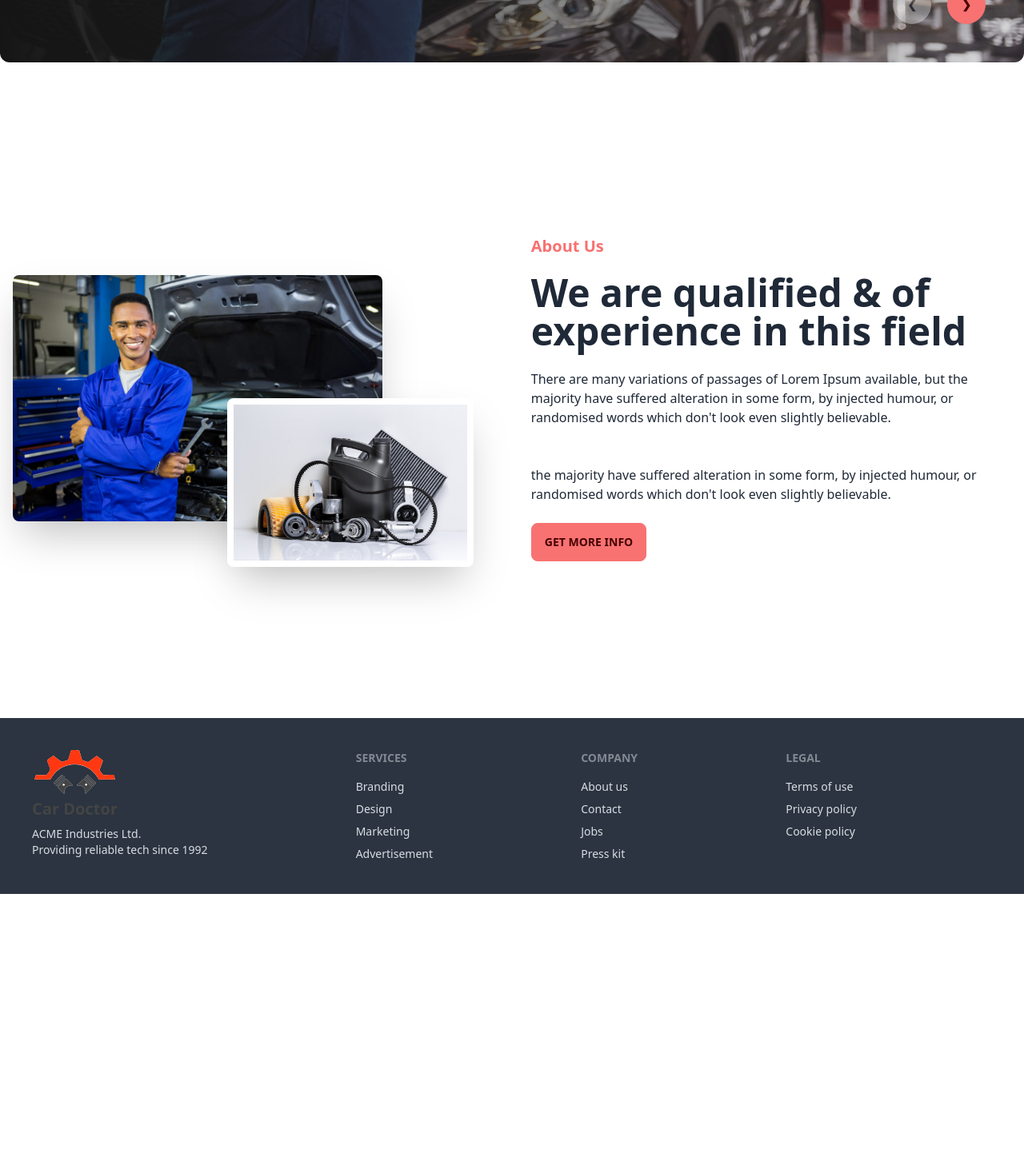
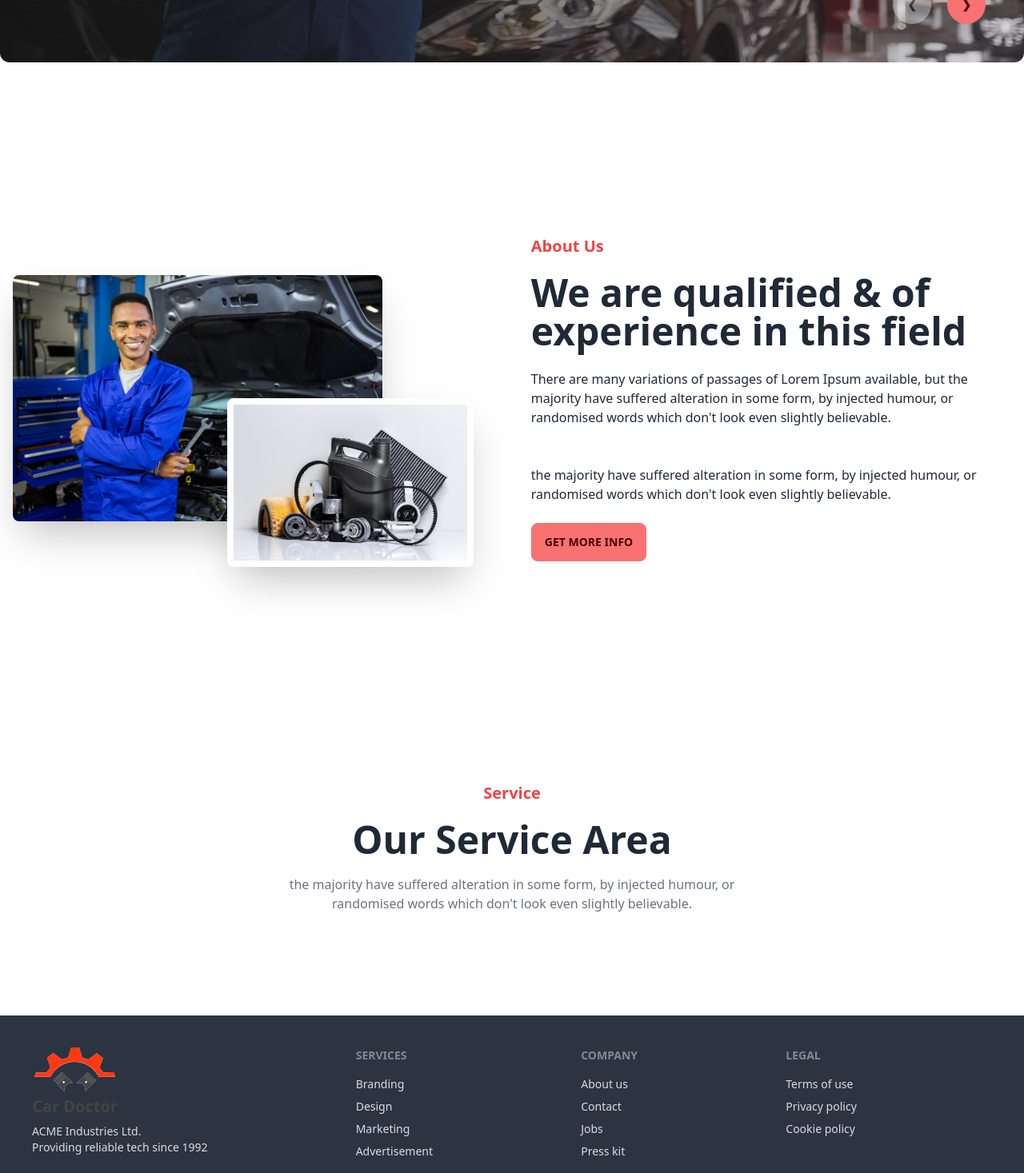
Before and after one commit to Nazmul1582/car-doctor-client, a React (Vite) app: page / in a window 1280 px wide. Shown: the part 606-2073 px from the top of the page at 80% size. Before the commit the page ends 1724 px from the top, so only its background shows below. Built offline with nearby package versions, Linux system fonts and the light colour scheme.

Commit message:
created a services page and added a heading to it

```diff
--- a/src/pages/Home/About/About.jsx
+++ b/src/pages/Home/About/About.jsx
@@ -10,7 +10,7 @@ const About = () => {
                     <img src={parts} className="w-1/2 rounded-lg shadow-2xl absolute top-1/2 right-10 border-8 border-white" />
                 </div>
                 <div className='lg:w-1/2 p-4'>
-                    <h3 className='font-bold text-xl mb-5 text-red-400'>About Us</h3>
+                    <h3 className='font-bold text-xl mb-5 text-red-500'>About Us</h3>
                     <h1 className="text-5xl font-bold">We are qualified & of experience in this field</h1>
                     <p className="py-6">There are many variations of passages of Lorem Ipsum available, but the majority have suffered alteration in some form, by injected humour, or randomised words which don&apos;t look even slightly believable. </p>
                     <p className="py-6">the majority have suffered alteration in some form, by injected humour, or randomised words which don&apos;t look even slightly believable. </p>
--- a/src/pages/Home/Home.jsx
+++ b/src/pages/Home/Home.jsx
@@ -1,3 +1,4 @@
+import Services from "../Services/Services";
 import About from "./About/About";
 import Banner from "./Banner/Banner";
 
@@ -6,6 +7,7 @@ const Home = () => {
         <>
             <Banner />
             <About />
+            <Services />
         </>
     );
 };
--- /dev/null
+++ b/src/pages/Services/Services.jsx
@@ -0,0 +1,15 @@
+const Services = () => {
+    return (
+        <section className="py-20">
+            <div className="text-center">
+                <h4 className="text-xl font-bold text-red-500">Service</h4>
+                <h2 className="font-bold text-5xl my-5">Our Service Area</h2>
+                <div className="w-1/2 mx-auto mb-12">
+                    <p className="text-gray-500">the majority have suffered alteration in some form, by injected humour, or randomised words which don&apos;t look even slightly believable. </p>
+                </div>
+            </div>
+        </section>
+    );
+};
+
+export default Services;
```
